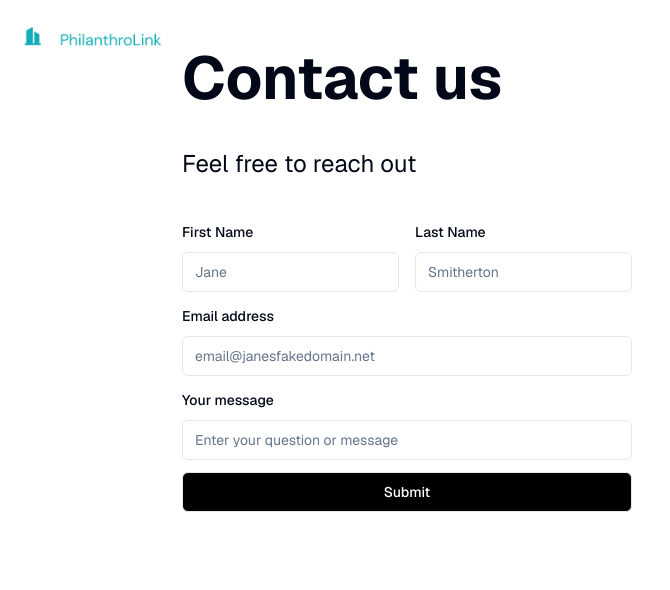
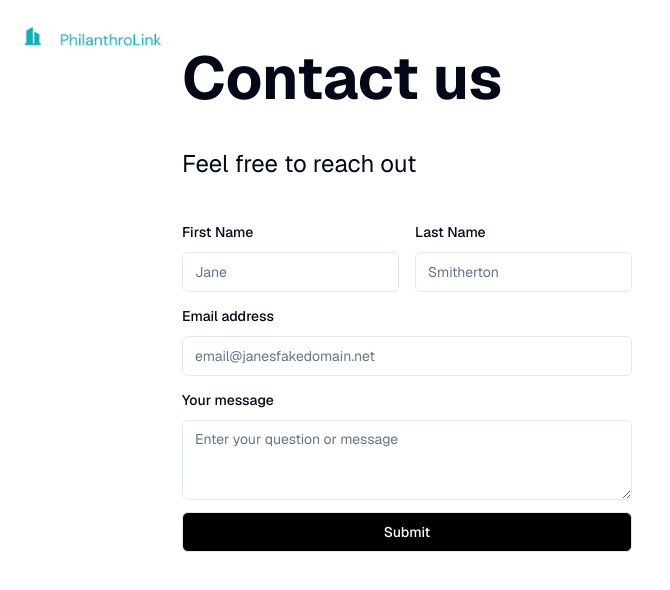
Before and after one commit to digital-explorers-2/philanthro-link, a Next.js app: page /contact in a window 1280 px wide. Shown: the top 590 px of the page, without its empty margins (0-670 px from the left). Built offline with nearby package versions, Linux system fonts and the light colour scheme.

Commit message:
refactor: change input component to textarea

```diff
--- a/app/contact/page.tsx
+++ b/app/contact/page.tsx
@@ -96,7 +96,7 @@ export default function Contact() {
             <FormItem>
                 <FormLabel>Your message</FormLabel>
               <FormControl>
-                <Input placeholder="Enter your question or message" {...field} />
+                <Textarea placeholder="Enter your question or message" {...field} />
               </FormControl>
               <FormMessage />
             </FormItem>
```
